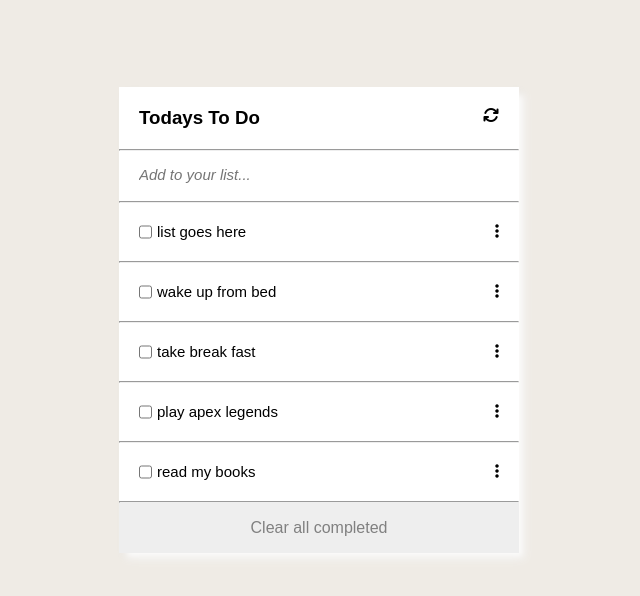
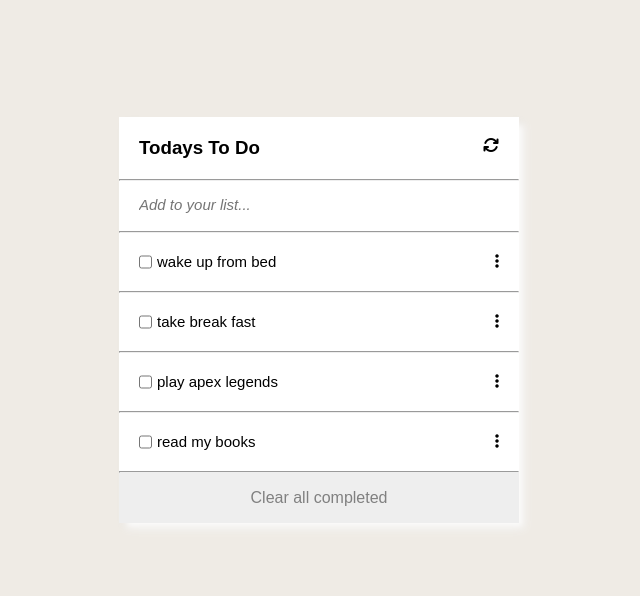
Before and after one commit to quavo19/Todo-List, a website built with webpack: page src/index.html in a window 1280 px wide. Shown: the whole page, without its empty margins (321-961 px from the left). Built offline with nearby package versions, Linux system fonts and the light colour scheme.

Commit message:
remove remaing to do from html

```diff
--- a/src/index.html
+++ b/src/index.html
@@ -19,17 +19,9 @@
         </div> <hr>
         <div class="input-field">
             <input id="input" type="text" placeholder="Add to your list...">
-        </div> <hr>
+        </div>
         <div class="todo-maker">
-            <div class="list">
-                <div class="list-action">
-                    <input type="checkbox">
-                    <p>list goes here</p>
-                </div>
-                <div class="action-container">
-                    <div><i class="fa-solid fa-ellipsis-vertical"></i></div>
-                </div>
-            </div>
+
             <hr>
         </div>
         <div class="clean">
```
